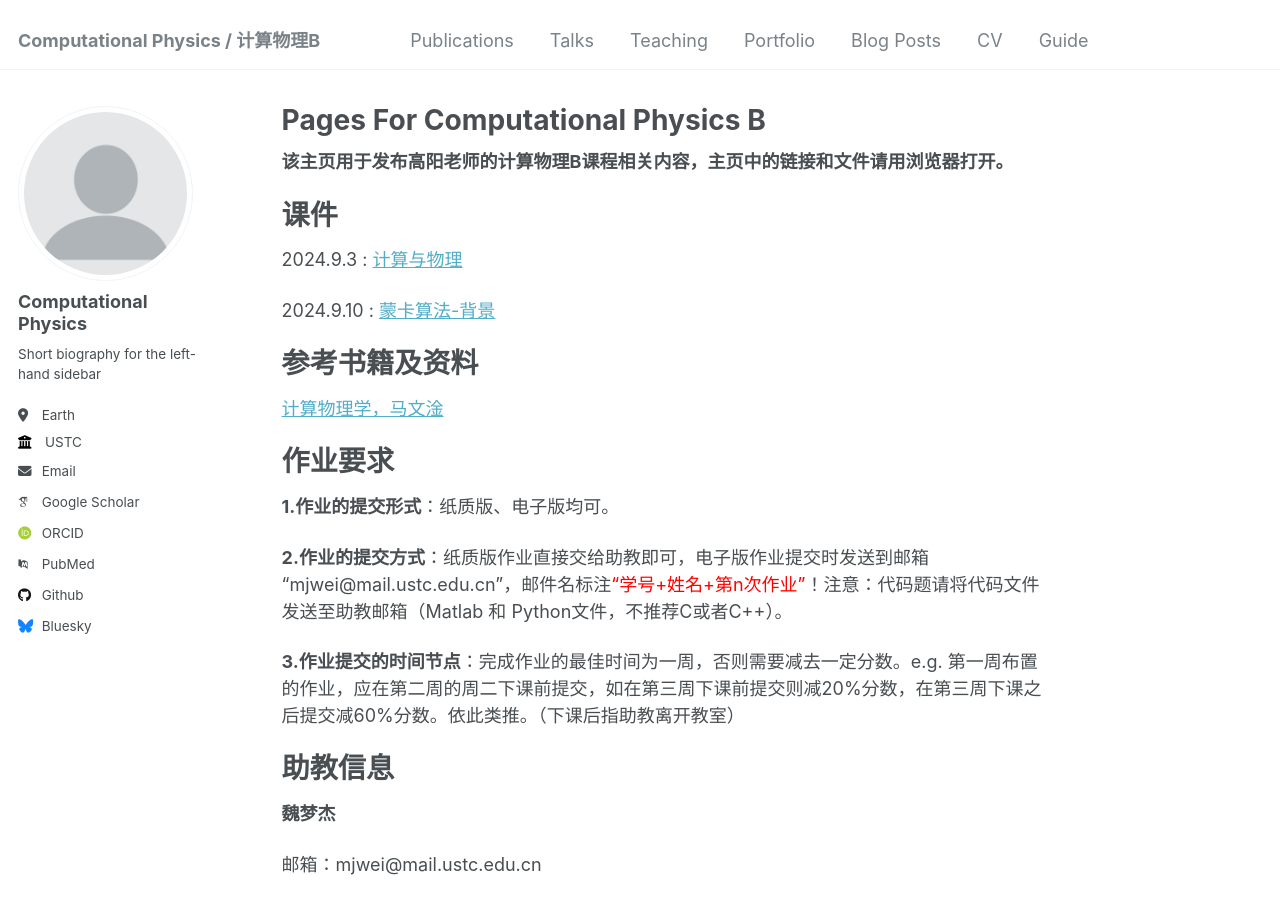
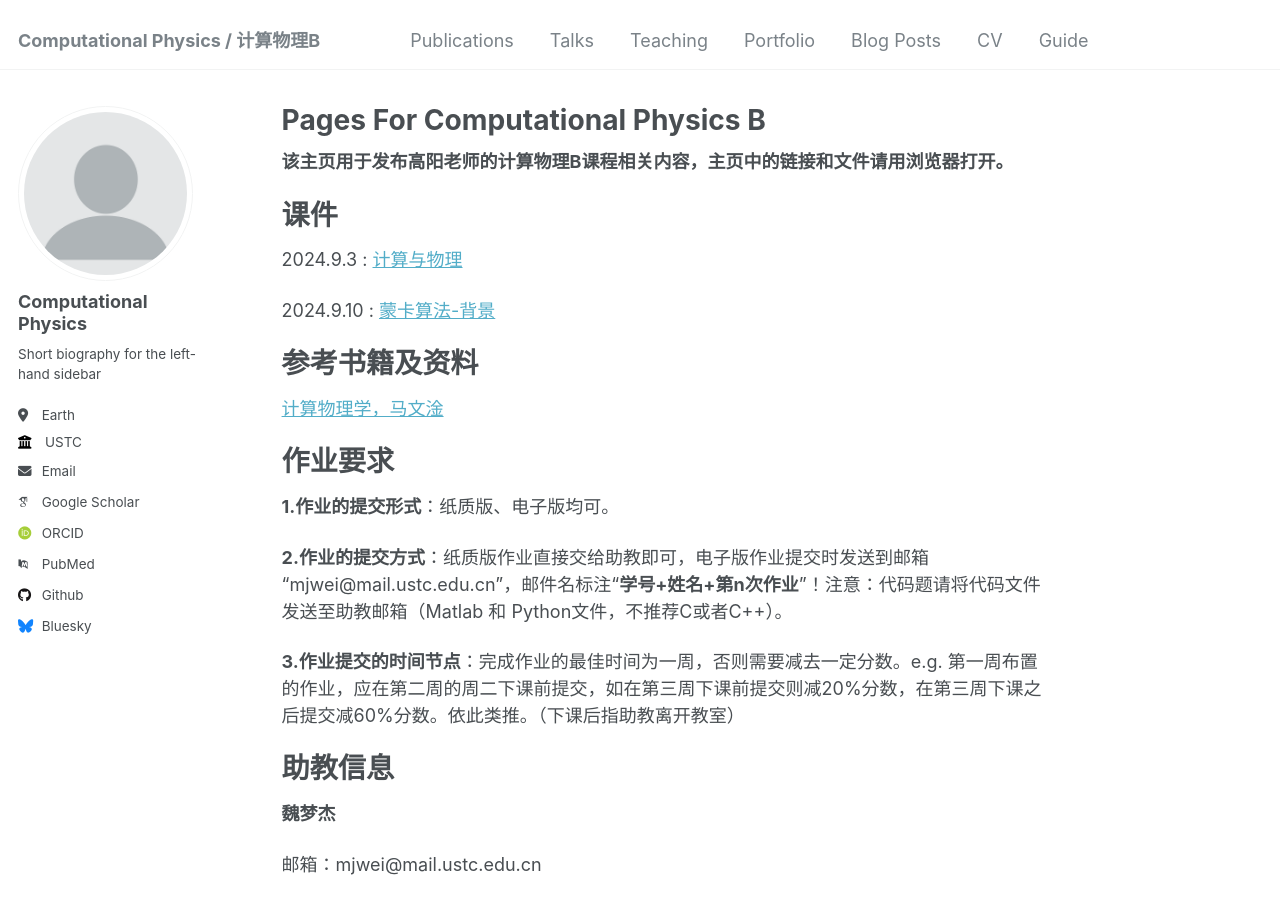
Before and after one commit to ZhouJikunn/ZhouJikunn.github.io, a Jekyll site: the page built from _pages/about.md, in a window 1280 px wide and 900 px high. Built offline with Jekyll 4.4.1, drawn with Linux system fonts in a browser that asks for light colours; some web fonts are replaced.

Commit message:
Update about.md

```diff
--- a/_pages/about.md
+++ b/_pages/about.md
@@ -22,7 +22,7 @@
 =======
 **1.作业的提交形式**：纸质版、电子版均可。
 
-**2.作业的提交方式**：纸质版作业直接交给助教即可，电子版作业提交时发送到邮箱 “mjwei@mail.ustc.edu.cn”，邮件名标注<font color=red>“学号+姓名+第n次作业”</font>！注意：代码题请将代码文件发送至助教邮箱（Matlab 和 Python文件，不推荐C或者C++）。
+**2.作业的提交方式**：纸质版作业直接交给助教即可，电子版作业提交时发送到邮箱 “mjwei@mail.ustc.edu.cn”，邮件名标注“**学号+姓名+第n次作业**”！注意：代码题请将代码文件发送至助教邮箱（Matlab 和 Python文件，不推荐C或者C++）。
 
 **3.作业提交的时间节点**：完成作业的最佳时间为一周，否则需要减去一定分数。e.g. 第一周布置的作业，应在第二周的周二下课前提交，如在第三周下课前提交则减20%分数，在第三周下课之后提交减60%分数。依此类推。（下课后指助教离开教室）
 
```
